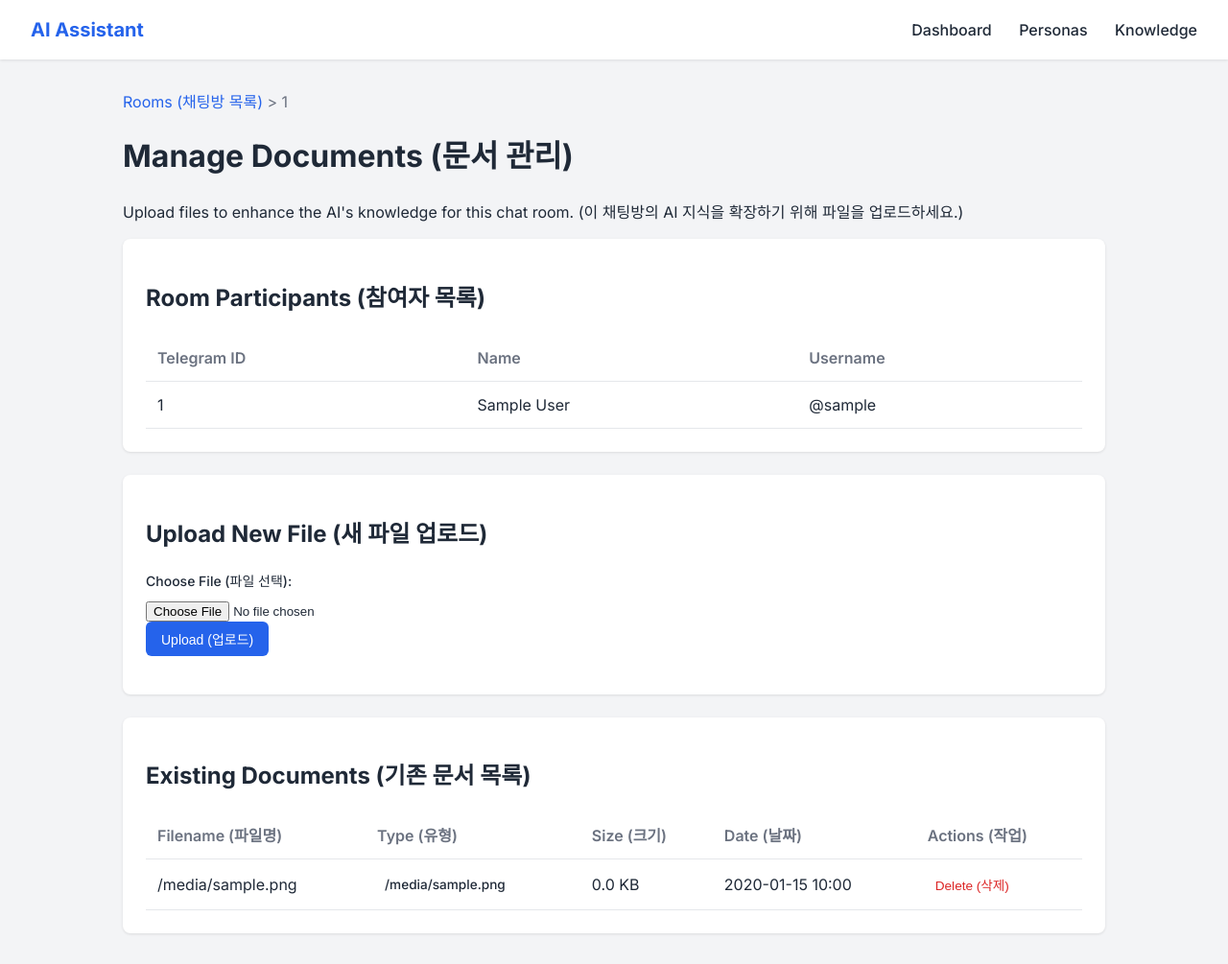
After one commit to yarang/chatbot_ai_assistant_v2, a FastAPI app: template templates/rag_management.html in a window 1280 px wide. The commit adds this page. Shown: the whole page at 96% size. Run offline with FastAPI, Linux system fonts and the light colour scheme; the template is opened without the code that fills it: most values are stand-ins (such as "Sample title", 1, 10 or a date in 2020); parts of the project's set-up code (start-up, migrations or seed data) failed here and were passed over.

Commit message:
feat: introduce web-based RAG document management for chat rooms.

```diff
--- a/main.py
+++ b/main.py
@@ -113,6 +113,9 @@ def create_app() -> FastAPI:
     app.include_router(qa_router)
     # app.include_router(persona_router) # Removed to prevent conflict with web_router and catch-all behavior. It is already included in api_router.
 
+    from api.web_rag_router import router as web_rag_router
+    app.include_router(web_rag_router)
+
     return app
 
 
--- a/templates/base.html
+++ b/templates/base.html
@@ -13,6 +13,7 @@
         <nav>
             <a href="/dashboard">Dashboard</a>
             <a href="/personas">Personas</a>
+            <a href="/rag">Knowledge</a>
             {% if is_admin %}
             <a href="/admin">Admin</a>
             {% endif %}
--- /dev/null
+++ b/templates/rag_management.html
@@ -0,0 +1,124 @@
+{% extends "base.html" %}
+
+{% block title %}Manage Documents - {{ chat_room_id }}{% endblock %}
+
+{% block content %}
+<div class="header-section">
+    <div class="breadcrumb">
+        <a href="/rag">Rooms (채팅방 목록)</a> &gt; <span>{{ chat_room_id }}</span>
+    </div>
+    <h1>Manage Documents (문서 관리)</h1>
+    <p>Upload files to enhance the AI's knowledge for this chat room. (이 채팅방의 AI 지식을 확장하기 위해 파일을 업로드하세요.)</p>
+</div>
+
+
+<div class="card">
+    <h2>Room Participants (참여자 목록)</h2>
+    <div class="table-responsive">
+        {% if participants %}
+        <table class="table">
+            <thead>
+                <tr>
+                    <th>Telegram ID</th>
+                    <th>Name</th>
+                    <th>Username</th>
+                </tr>
+            </thead>
+            <tbody>
+                {% for p in participants %}
+                <tr>
+                    <td>{{ p.telegram_id }}</td>
+                    <td>{{ p.first_name }} {{ p.last_name or "" }}</td>
+                    <td>{{ "@" + p.username if p.username else "-" }}</td>
+                </tr>
+                {% endfor %}
+            </tbody>
+        </table>
+        {% else %}
+        <p class="text-muted">No participants found. (참여자가 없습니다.)</p>
+        {% endif %}
+    </div>
+</div>
+
+<div class="card">
+    <h2>Upload New File (새 파일 업로드)</h2>
+    <form action="/rag/{{ chat_room_id }}/upload" method="post" enctype="multipart/form-data" class="form-group">
+        <div class="input-group">
+            <label for="file">Choose File (파일 선택):</label>
+            <input type="file" id="file" name="file" required accept=".pdf,.txt,.md">
+        </div>
+        <button type="submit" class="btn btn-primary">Upload (업로드)</button>
+    </form>
+</div>
+
+<div class="card">
+    <h2>Existing Documents (기존 문서 목록)</h2>
+    <div class="table-responsive">
+        {% if docs %}
+        <table class="table">
+            <thead>
+                <tr>
+                    <th>Filename (파일명)</th>
+                    <th>Type (유형)</th>
+                    <th>Size (크기)</th>
+                    <th>Date (날짜)</th>
+                    <th>Actions (작업)</th>
+                </tr>
+            </thead>
+            <tbody>
+                {% for doc in docs %}
+                <tr>
+                    <td>{{ doc.filename }}</td>
+                    <td><span class="badge">{{ doc.file_type }}</span></td>
+                    <td>{{ (doc.size / 1024)|round(1) }} KB</td>
+                    <td>{{ doc.created_at.strftime('%Y-%m-%d %H:%M') }}</td>
+                    <td>
+                        <form action="/rag/{{ chat_room_id }}/delete/{{ doc.id }}" method="post" onsubmit="return confirm('Are you sure you want to delete this file? (이 파일을 정말 삭제하시겠습니까?)');">
+                            <button type="submit" class="btn btn-danger btn-sm">Delete (삭제)</button>
+                        </form>
+                    </td>
+                </tr>
+                {% endfor %}
+            </tbody>
+        </table>
+        {% else %}
+        <p class="text-muted">No documents uploaded yet. (업로드된 문서가 없습니다.)</p>
+        {% endif %}
+    </div>
+</div>
+
+<style>
+    .breadcrumb {
+        margin-bottom: 1rem;
+        color: var(--text-muted);
+    }
+    .breadcrumb a {
+        color: var(--primary-color);
+        text-decoration: none;
+    }
+    .badge {
+        background: var(--bg-secondary);
+        padding: 0.2rem 0.5rem;
+        border-radius: 4px;
+        font-size: 0.85em;
+    }
+    .btn-sm {
+        padding: 0.25rem 0.5rem;
+        font-size: 0.85em;
+    }
+    .table {
+        width: 100%;
+        border-collapse: collapse;
+        margin-top: 1rem;
+    }
+    .table th, .table td {
+        padding: 0.75rem;
+        text-align: left;
+        border-bottom: 1px solid var(--border-color);
+    }
+    .table th {
+        font-weight: 600;
+        color: var(--text-muted);
+    }
+</style>
+{% endblock %}
```
Also changed, not shown: api/telegram_router.py (+5 -47 lines), api/web_rag_router.py (added, +127 -0 lines), repository/chat_room_repository.py (+40 -3 lines), templates/rag_select_room.html (added, +28 -0 lines).
